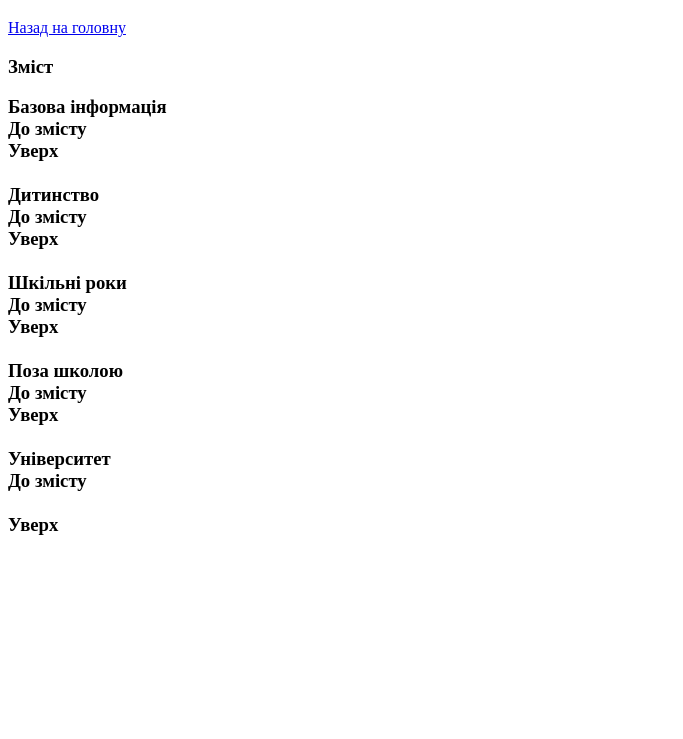
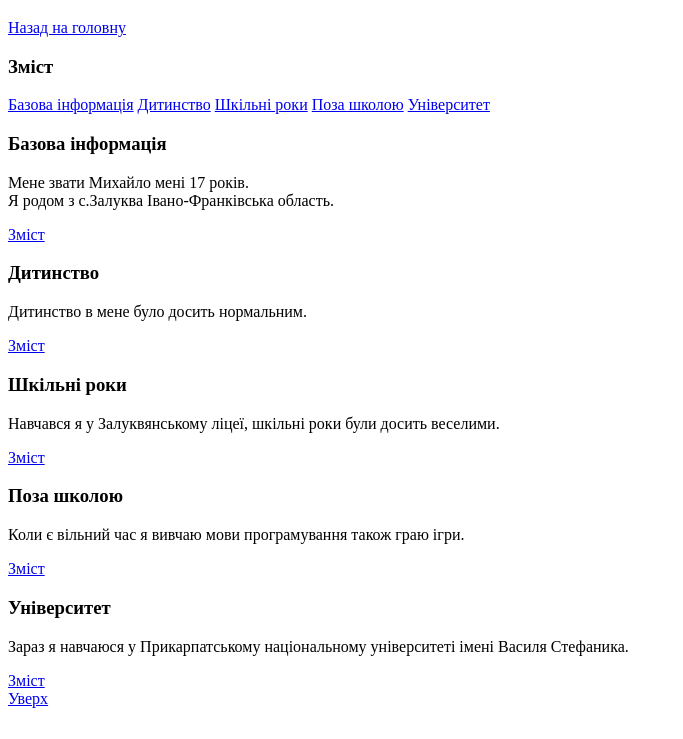
Before and after one commit to Misha-Mazuryk/-.1, a plain HTML site: page biography.html in a window 1280 px wide. Shown: the part 61-800 px from the top of the page, without its empty margins (0-683 px from the left). Drawn offline with Linux system fonts and the light colour scheme.

Commit message:
Update biography.html

```diff
--- a/biography.html
+++ b/biography.html
@@ -6,10 +6,74 @@
     <meta http-equiv="X-UA-Compatible" content="ie=edge">
     <title>Web</title>
 </head>
-<body>
+<header>
     <h1>Мазурик Михайло Олегович</h1>
     <a href="index.html">Назад на головну</a>
     <h3 id="zmist">Зміст</h3>
-    <h3>Базова інформація <br>До змісту<br> Уверх <br><br> Дитинство<br>До змісту<br> Уверх <br><br> Шкільні роки<br>До змісту<br> Уверх <br><br> Поза школою<br>До змісту<br> Уверх <br><br> Університет<br>До змісту<br><br> Уверх </h3>
+</header>
+    <div>
+        <a href="basic-information">Базова інформація</a>
+        <a href="childhood">Дитинство</a>
+        <a href="school-years">Шкільні роки</a>
+        <a href="outside-of-school">Поза школою</a>
+        <a href="university">Університет</a>
+      </div>
+
+      <div>
+        <h3 id="basic-information">Базова інформація</h3>
+        <article>
+          <p>
+            Мене звати Михайло мені 17 років.<br>
+            Я родом з с.Залуква Івано-Франківська область.
+          </p>
+          <a href="contant">Зміст</a>
+        </article>
+      </div>
+
+      <div>
+        <h3 id="childhood">Дитинство</h3>
+        <article>
+          <p>
+            Дитинство в мене було досить нормальним.
+          </p>
+          <a href="contant">Зміст</a>
+        </article>
+      </div>
+
+      <div>
+        <h3 id="school-years">Шкільні роки</h3>
+        <article>
+          <p>Навчався я у Залуквянському ліцеї, шкільні роки були досить веселими.</p>
+          <a href="contant">Зміст</a>
+        </article>
+      </div>
+
+      <div>
+        <h3 id="outside-of-school">Поза школою</h3>
+        <article>
+          <p> Коли є вільний час я вивчаю мови програмування також граю ігри.</p>
+          <a href="contant">Зміст</a>
+        </article>
+      </div>
+
+      <div>
+        <h3 id="university">Університет</h3>
+        <article class="university">
+          <p>Зараз я навчаюся у Прикарпатському національному університеті імені Василя Стефаника.</p>
+          <a href="contant">Зміст</a>
+        </article>
+      </div>
+
+      <div>
+        <a href="contant">Уверх</a>
+      </div>
+
+     </section>
+
+     <footer>
+
+     </footer>
+
+   </body>
 </body>
 </html>
```
